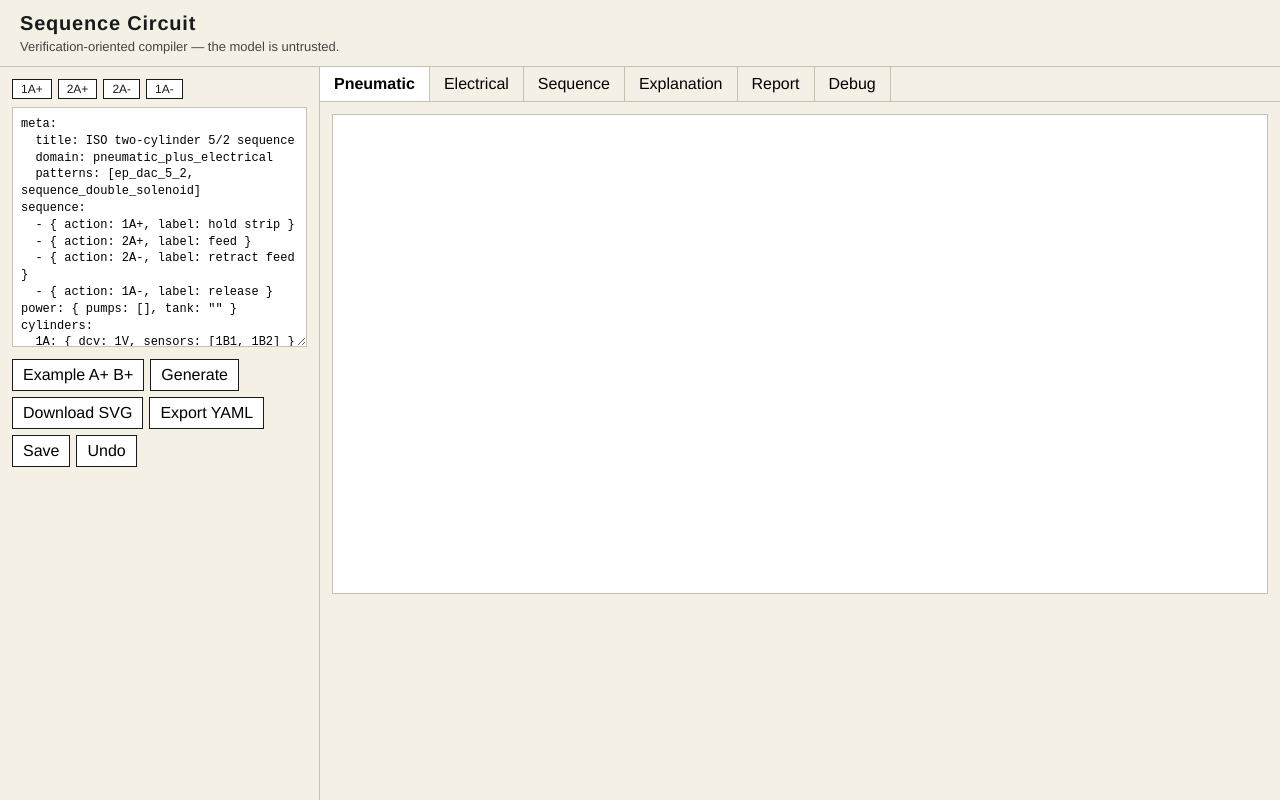
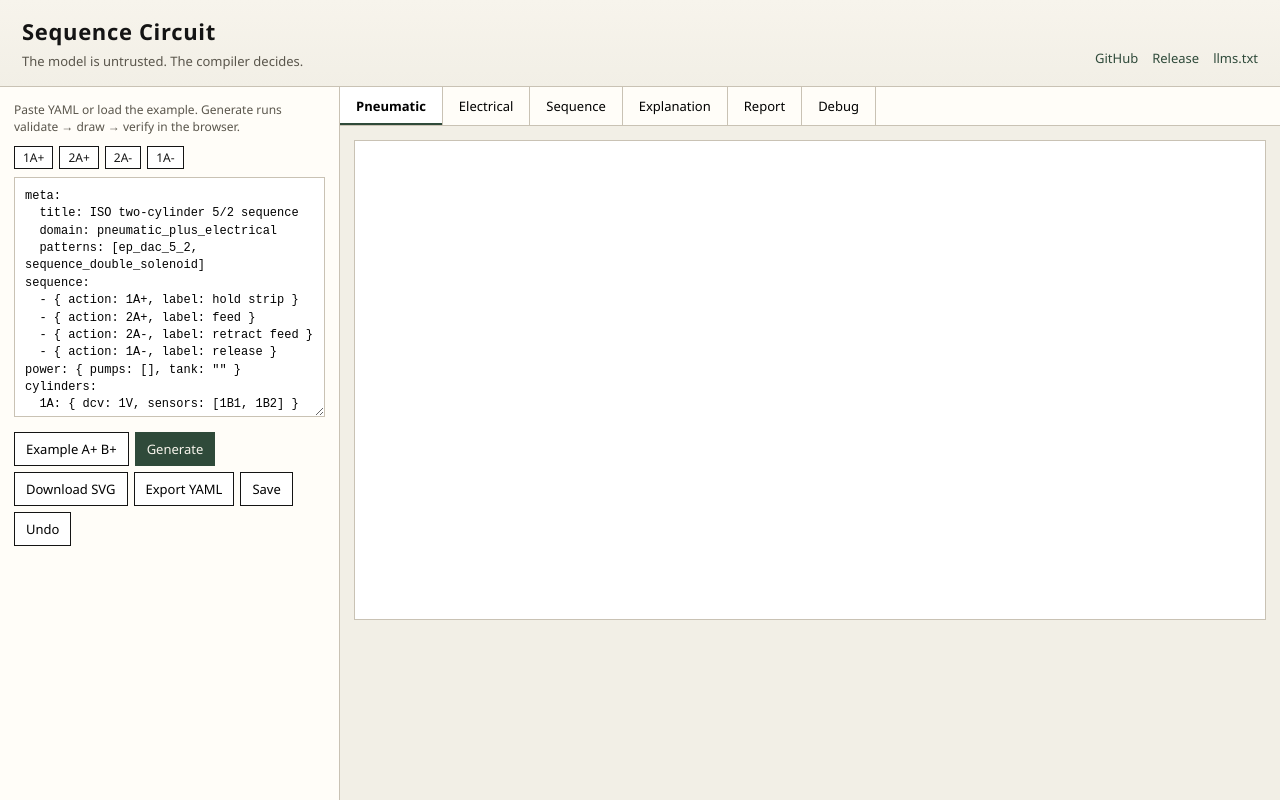
Before and after one commit to vaibhav11123/mcl431-circuits, a plain HTML site: page web/index.html in a window 1280 px wide. Drawn offline with nearby package versions, Linux system fonts and the light colour scheme.

Commit message:
Present Sequence Circuit as a product on GitHub and Pages.
Rewrite the root README around the workspace demo, move release-audit markdown under docs/ops, retitle the PyPI package, and polish the static workspace chrome so the public face is not a course dump.

```diff
--- a/web/index.html
+++ b/web/index.html
@@ -4,34 +4,49 @@
   <meta charset="utf-8"/>
   <meta name="viewport" content="width=device-width, initial-scale=1"/>
   <title>Sequence Circuit</title>
+  <meta name="description" content="Verification-oriented compiler for AI-generated pneumatic and hydraulic circuits. The model proposes YAML; the compiler decides whether a sheet is emitted."/>
+  <meta property="og:title" content="Sequence Circuit"/>
+  <meta property="og:description" content="A language model may propose YAML. The compiler decides whether it becomes a sheet."/>
+  <meta property="og:type" content="website"/>
+  <meta property="og:url" content="https://vaibhav11123.github.io/mcl431-circuits/"/>
+  <meta property="og:image" content="https://raw.githubusercontent.com/vaibhav11123/mcl431-circuits/main/docs/release-assets/workspace-demo.png"/>
+  <meta name="twitter:card" content="summary_large_image"/>
   <link rel="stylesheet" href="style.css"/>
 </head>
 <body>
   <header class="chrome">
-    <h1>Sequence Circuit</h1>
-    <p class="sub">Verification-oriented compiler — the model is untrusted.</p>
+    <div class="brand">
+      <h1>Sequence Circuit</h1>
+      <p class="sub">The model is untrusted. The compiler decides.</p>
+    </div>
+    <nav class="chrome-links" aria-label="Product">
+      <a href="https://github.com/vaibhav11123/mcl431-circuits">GitHub</a>
+      <a href="https://github.com/vaibhav11123/mcl431-circuits/releases/tag/v0.1.0-distribution">Release</a>
+      <a href="llms.txt">llms.txt</a>
+    </nav>
   </header>
   <aside class="seq">
+    <p class="hint">Paste YAML or load the example. Generate runs validate → draw → verify in the browser.</p>
     <div id="chips" class="sequence-chip-row"></div>
-    <textarea id="yaml" class="yaml" spellcheck="false"></textarea>
+    <textarea id="yaml" class="yaml" spellcheck="false" aria-label="Circuit YAML"></textarea>
     <div class="btns">
-      <button id="example">Example A+ B+</button>
-      <button id="generate">Generate</button>
-      <button id="download">Download SVG</button>
-      <button id="downloadYaml">Export YAML</button>
-      <button id="save">Save</button>
-      <button id="undo">Undo</button>
+      <button type="button" id="example">Example A+ B+</button>
+      <button type="button" id="generate" class="primary">Generate</button>
+      <button type="button" id="download">Download SVG</button>
+      <button type="button" id="downloadYaml">Export YAML</button>
+      <button type="button" id="save">Save</button>
+      <button type="button" id="undo">Undo</button>
     </div>
     <div id="library"></div>
   </aside>
   <main>
-    <nav class="tabs">
-      <button data-tab="pneumatic">Pneumatic</button>
-      <button data-tab="electrical">Electrical</button>
-      <button data-tab="phase">Sequence</button>
-      <button data-tab="explain">Explanation</button>
-      <button data-tab="report">Report</button>
-      <button data-tab="debug">Debug</button>
+    <nav class="tabs" aria-label="Sheets">
+      <button type="button" data-tab="pneumatic">Pneumatic</button>
+      <button type="button" data-tab="electrical">Electrical</button>
+      <button type="button" data-tab="phase">Sequence</button>
+      <button type="button" data-tab="explain">Explanation</button>
+      <button type="button" data-tab="report">Report</button>
+      <button type="button" data-tab="debug">Debug</button>
     </nav>
     <div id="sheet-canvas" class="sheet-canvas"></div>
     <pre id="validate" class="validate"></pre>
--- a/web/style.css
+++ b/web/style.css
@@ -1,31 +1,137 @@
 :root {
-  --paper: #f4f0e6;
-  --ink: #1a1a1a;
-  --rule: #c8c0b0;
-  --accent: #3d4f3a;
+  --paper: #f2efe6;
+  --ink: #141414;
+  --muted: #5a564c;
+  --rule: #c9c2b4;
+  --panel: #fffdf8;
+  --accent: #2f4a3a;
+  --accent-ink: #f7f4ec;
 }
 * { box-sizing: border-box; }
-html, body { margin: 0; height: 100%; background: var(--paper); color: var(--ink);
-  font-family: "IBM Plex Sans", "Helvetica Neue", sans-serif; }
-body { display: grid; grid-template-columns: 320px 1fr; grid-template-rows: auto 1fr; }
-.chrome { grid-column: 1 / -1; padding: 12px 20px; border-bottom: 1px solid var(--rule); }
-.chrome h1 { margin: 0; font-size: 20px; letter-spacing: 0.04em; }
-.sub { margin: 4px 0 0; font-size: 13px; color: #444; }
-.seq { padding: 12px; border-right: 1px solid var(--rule); overflow: auto; }
+html, body {
+  margin: 0;
+  height: 100%;
+  background: var(--paper);
+  color: var(--ink);
+  font-family: "IBM Plex Sans", "Segoe UI", "Helvetica Neue", sans-serif;
+}
+body {
+  display: grid;
+  grid-template-columns: minmax(280px, 340px) 1fr;
+  grid-template-rows: auto 1fr;
+}
+.chrome {
+  grid-column: 1 / -1;
+  display: flex;
+  align-items: flex-end;
+  justify-content: space-between;
+  gap: 16px;
+  padding: 16px 22px;
+  border-bottom: 1px solid var(--rule);
+  background: linear-gradient(180deg, #f7f4ec 0%, var(--paper) 100%);
+}
+.brand h1 {
+  margin: 0;
+  font-size: 22px;
+  font-weight: 600;
+  letter-spacing: 0.03em;
+}
+.sub {
+  margin: 6px 0 0;
+  font-size: 13px;
+  color: var(--muted);
+  max-width: 42rem;
+}
+.chrome-links {
+  display: flex;
+  gap: 14px;
+  flex-shrink: 0;
+  padding-bottom: 2px;
+}
+.chrome-links a {
+  color: var(--accent);
+  font-size: 13px;
+  text-decoration: none;
+  border-bottom: 1px solid transparent;
+}
+.chrome-links a:hover { border-bottom-color: var(--accent); }
+.seq {
+  padding: 14px;
+  border-right: 1px solid var(--rule);
+  overflow: auto;
+  background: var(--panel);
+}
+.hint {
+  margin: 0 0 10px;
+  font-size: 12px;
+  line-height: 1.45;
+  color: var(--muted);
+}
 .sequence-chip-row { display: flex; flex-wrap: wrap; gap: 6px; margin-bottom: 8px; }
-.sequence-chip { border: 1px solid var(--ink); padding: 2px 8px; font-size: 12px; background: #fff; }
-.yaml { width: 100%; min-height: 240px; font: 12px/1.4 ui-monospace, monospace; background: #fff;
-  border: 1px solid var(--rule); padding: 8px; }
-.btns { display: flex; flex-wrap: wrap; gap: 6px; margin: 8px 0; }
-button { background: #fff; border: 1px solid var(--ink); padding: 6px 10px; cursor: pointer; font: inherit; }
+.sequence-chip {
+  border: 1px solid var(--ink);
+  padding: 2px 8px;
+  font-size: 12px;
+  background: #fff;
+}
+.yaml {
+  width: 100%;
+  min-height: 240px;
+  font: 12px/1.45 "IBM Plex Mono", ui-monospace, monospace;
+  background: #fff;
+  border: 1px solid var(--rule);
+  padding: 10px;
+  resize: vertical;
+}
+.btns { display: flex; flex-wrap: wrap; gap: 6px; margin: 10px 0; }
+button {
+  background: #fff;
+  border: 1px solid var(--ink);
+  padding: 7px 11px;
+  cursor: pointer;
+  font: inherit;
+  font-size: 13px;
+}
 button:hover { background: #ece6d8; }
-.tabs { display: flex; gap: 0; border-bottom: 1px solid var(--rule); }
-.tabs button { border: 0; border-right: 1px solid var(--rule); background: transparent; padding: 8px 14px; }
-.tabs button.active { background: #fff; font-weight: 600; }
-.sheet-canvas { min-height: 480px; overflow: auto; background: #fff; margin: 12px; border: 1px solid var(--rule); }
+button.primary {
+  background: var(--accent);
+  color: var(--accent-ink);
+  border-color: var(--accent);
+}
+button.primary:hover { filter: brightness(1.08); }
+.tabs {
+  display: flex;
+  gap: 0;
+  border-bottom: 1px solid var(--rule);
+  background: var(--panel);
+}
+.tabs button {
+  border: 0;
+  border-right: 1px solid var(--rule);
+  background: transparent;
+  padding: 10px 16px;
+}
+.tabs button.active {
+  background: #fff;
+  font-weight: 600;
+  box-shadow: inset 0 -2px 0 var(--accent);
+}
+.sheet-canvas {
+  min-height: 480px;
+  overflow: auto;
+  background: #fff;
+  margin: 14px;
+  border: 1px solid var(--rule);
+}
 .sheet-canvas svg, .sheet-canvas img { max-width: 100%; }
-.validate { padding: 8px 16px; font-size: 12px; white-space: pre-wrap; }
-@media (max-width: 420px) {
+.validate {
+  padding: 8px 16px 20px;
+  font-size: 12px;
+  white-space: pre-wrap;
+  color: var(--muted);
+}
+@media (max-width: 720px) {
   body { grid-template-columns: 1fr; }
-  .seq { border-right: 0; }
+  .chrome { flex-direction: column; align-items: flex-start; }
+  .seq { border-right: 0; border-bottom: 1px solid var(--rule); }
 }
```
Also changed, not shown: 21 other files.
